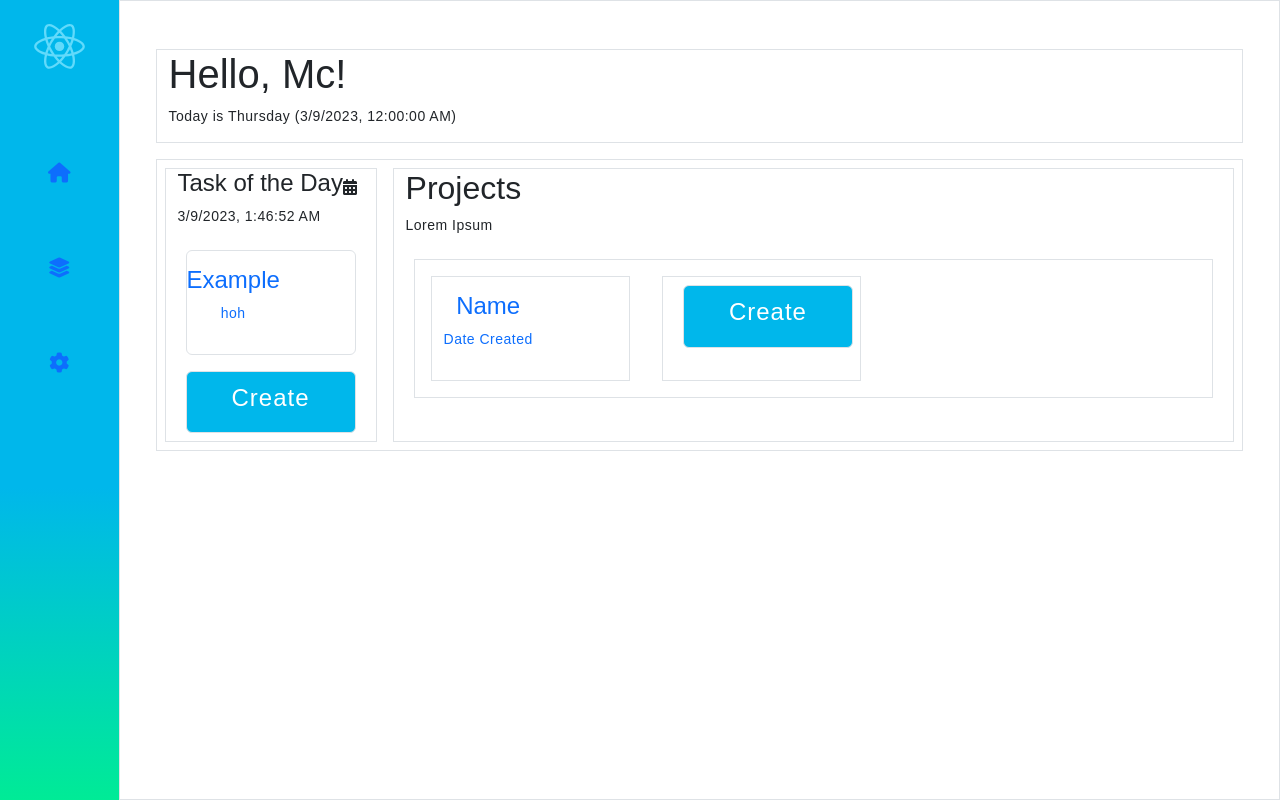
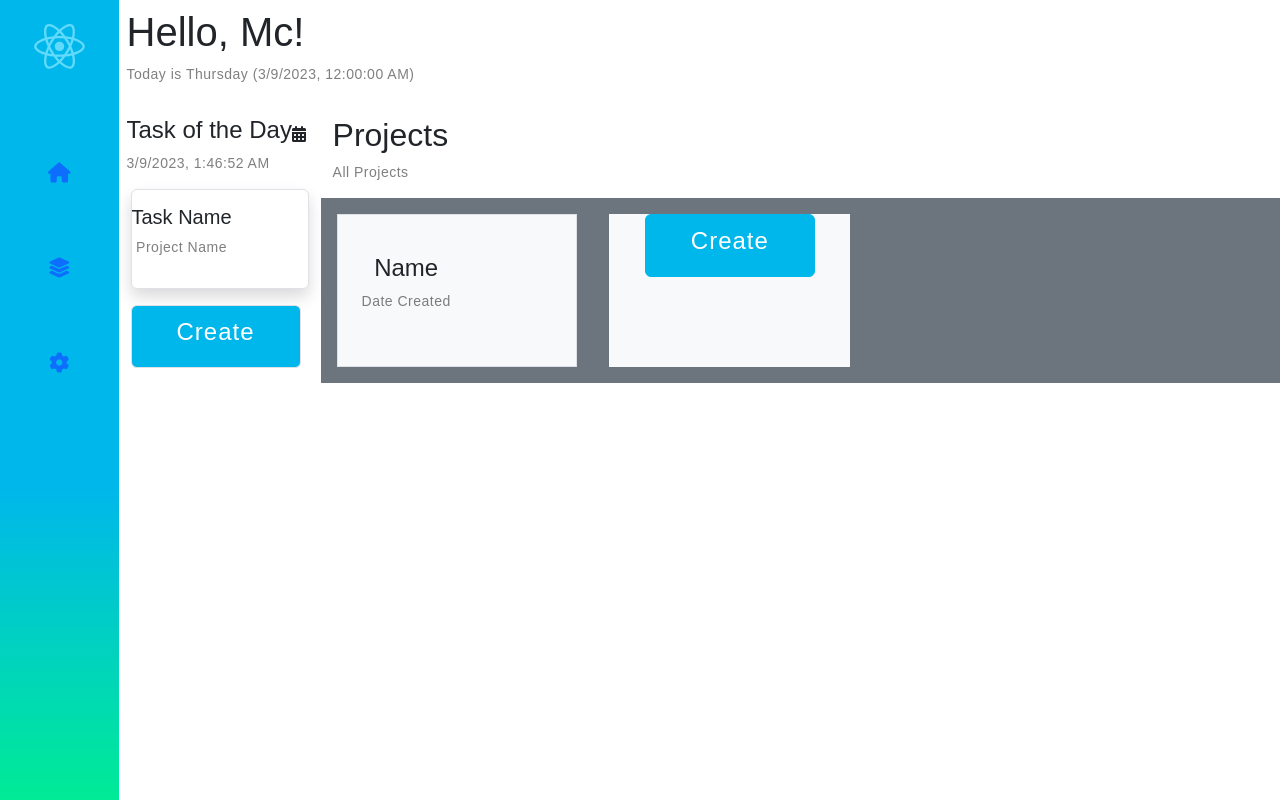
Before and after one commit to penguinboy2829/hiraya-act-2, a React (Create React App) app in the folder react/reactjs/: page / in a window 1280 px wide. Built offline with nearby package versions, Linux system fonts and the light colour scheme.

Commit message:
Update Home.jsx

```diff
--- a/react/reactjs/src/component/Home.jsx
+++ b/react/reactjs/src/component/Home.jsx
@@ -10,15 +10,15 @@ const user = {
 const taskinfo = {
   _id: 12345,
   name: 'task',
-  pname: 'hoh',
+  pname: 'Project Name',
   };
 
 const TaskCard = () =>  {
   return(
-    <div className = 'col d-flex border rounded m-2 align-items-center'>
+    <div className = 'col d-flex border rounded ms-1  align-items-center shadow mb-2 bg-body rounded '>
         <a href = "/project" style = {{textDecoration: "none" }}>
-        <h4>Example</h4>
-        <p>{taskinfo.pname}</p>
+        <h5 class="text-dark">Task Name</h5>
+        <p class="text-black-50">{taskinfo.pname}</p>
         </a>
     </div>
   );
@@ -26,11 +26,11 @@ const TaskCard = () =>  {
 
 const ProjectCards = () => {
     return(
-        <div className='col-auto d-flex m-3 border w-25 h-25 align-items-center '>
+        <div className='col-auto d-flex m-3 border p-4 w-25 h-25 align-items-center bg-light'>
         <Link to = '/project' style = {{textDecoration: "none" }}>
           <a style = {{textDecoration: "none" }}>
-            <h4>Name</h4>
-            <p>Date Created</p>
+            <h4 class="text-dark" >Name</h4>
+            <p class="text-black-50" > Date Created</p>
           </a>
         </Link>
         </div>
@@ -50,20 +50,20 @@ function Taskspace() {
     };
 
     return (
-        <div className='col-auto border m-2 pr-10'>
+        <div className='col-auto pr-10' >
           <div className = 'd-flex justify-content-start'>
-            <h4 className = 'pr-4'>Task of the Day</h4>
+            <h4 className = 'pr-4 -b'>Task of the Day</h4>
             <div className="d-flex align-items-center">
               <i className="fa-solid fa-calendar-days text-md" />
             </div>
           </div>
           <div className = 'd-flex justify-content-start'>
-            <p>{currentDate.toLocaleString()}</p>
+            <p class="text-black-50">{currentDate.toLocaleString()}</p>
           </div>
-          <div className=''>
+          <div className='align-items-center justify-content-middle'>
             <TaskCard />
             {cards}
-              <button className='col border rounded m-2' onClick={addTaskCard}>
+              <button className='col border rounded m-2 ms-1 align-items-center' onClick={addTaskCard}>
                 <h4>Create</h4>
               </button>
           </div>
@@ -80,18 +80,18 @@ function Projectspace() {
     };
 
     return (
-        <div className='col border m-2 width-100'>
+        <div className='col width-100 ml-5'>
           <div className = 'd-flex justify-content-start'>
             <h2>Projects</h2>
           </div>
           <div className = 'd-flex justify-content-start'>
-            <p>Lorem Ipsum</p>
+            <p class="text-black-50">All Projects</p>
           </div>
-          <div className='row border m-2'>
+          <div className='row bg-secondary '>
             <ProjectCards />
             {projects}
-            <div className='col-auto m-3 border w-25'>
-              <button className='col border rounded m-2' onClick={addProjectCard}>
+            <div className='col-auto m-3 w-25 bg-light align-items-center'>
+              <button className='col rounded' onClick={addProjectCard}>
                 <h4>Create</h4>
               </button>
             </div>
@@ -114,17 +114,17 @@ function Home() {
   };
 
   return (
-    <div className='col min-vh-100 p-5 border'>
-      <div id='greet' className='row border justify-content-start'>
+    <div className='col min-vh-100 p-2 ml-5'>
+      <div id='greet' className='row justify-content-start'>
         <div className = 'd-flex justify-content-start'>
           <h1>Hello, {user.name}!</h1>
         </div>
         <div className = 'd-flex justify-content-start'>
-          <p>Today is {currentDay.toLocaleString()} ({currentDate.toLocaleString()})</p>
+          <p class="text-black-50">Today is {currentDay.toLocaleString()} ({currentDate.toLocaleString()})</p>
         </div>
       </div>
 
-      <div className='row border mt-3'>
+      <div className='row mt-3'>
         <Taskspace />
         <Projectspace />
       </div>
@@ -132,4 +132,4 @@ function Home() {
   );
 }
 
-export default Home
+export default Home;
```
